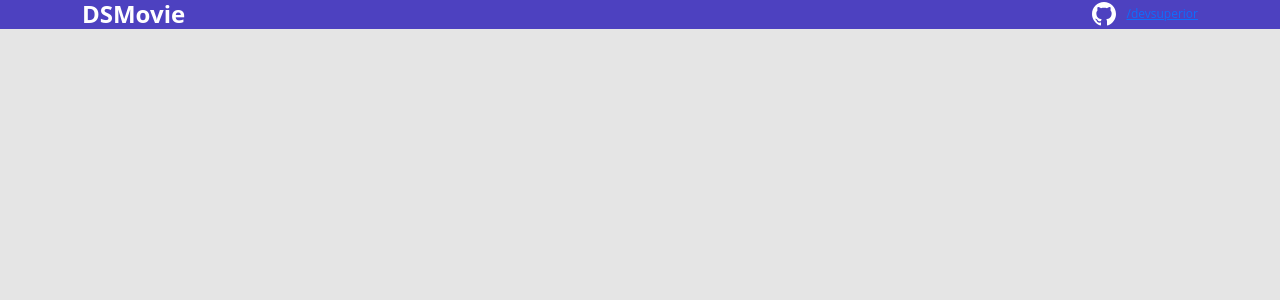
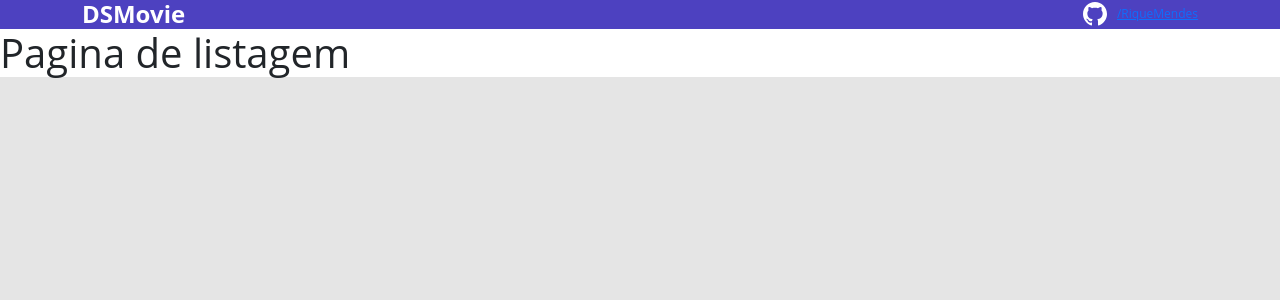
Before and after one commit to RiqueMendes/dsmovie, a React (Create React App) app in the folder frontend/: page / in a window 1280 px wide. Shown: the top 300 px of the page. Built offline with nearby package versions, Linux system fonts and the light colour scheme.

Commit message:
FrontEnd [task: routes]

```diff
--- a/frontend/package.json
+++ b/frontend/package.json
@@ -10,9 +10,11 @@
     "@types/node": "^16.7.13",
     "@types/react": "^18.0.0",
     "@types/react-dom": "^18.0.0",
+    "@types/react-router-dom": "5.3.2",
     "bootstrap": "5.1.3",
     "react": "^18.1.0",
     "react-dom": "^18.1.0",
+    "react-router-dom": "6.2.1",
     "react-scripts": "5.0.1",
     "typescript": "^4.4.2",
     "web-vitals": "^2.1.0"
--- a/frontend/src/App.tsx
+++ b/frontend/src/App.tsx
@@ -1,11 +1,23 @@
-import Navbar from "./components/navbar";
-
-
+import {
+  BrowserRouter,
+  Routes,
+  Route
+} from "react-router-dom";
+import Listing from 'pages/Listing';
+import Form from 'pages/Form';
+import Navbar from "components/navbar";
 
 function App() {
   return (
-    <Navbar/>
-
+    <BrowserRouter>
+      <Navbar />
+      <Routes>
+        <Route path="/" element={<Listing />} />
+        <Route path="/form">
+          <Route path=":movieId" element={<Form />} />
+        </Route>
+      </Routes>
+    </BrowserRouter>
   );
 }
 
--- a/frontend/src/components/navbar/index.tsx
+++ b/frontend/src/components/navbar/index.tsx
@@ -13,7 +13,7 @@
                     <a href="https://github.com/riquemendes" target="_blank" rel="noreferrer">
                         <div className="dsmovie-contact-container">
                             <GithubIcon />
-                            <p className="dsmovie-contact-link">/devsuperior</p>
+                            <p className="dsmovie-contact-link">/RiqueMendes</p>
                         </div>
                     </a>
                 </div>
--- /dev/null
+++ b/frontend/src/pages/Form/index.tsx
@@ -0,0 +1,8 @@
+function Form (){
+
+    return (
+        <h1>Pagina de formulario</h1>
+    )
+}
+
+export default Form;
--- /dev/null
+++ b/frontend/src/pages/Listing/index.tsx
@@ -0,0 +1,8 @@
+function Listing (){
+
+    return (
+        <h1>Pagina de listagem</h1>
+    )
+}
+
+export default Listing;
```
Also changed, not shown: 1 other file (tests, documents, lock files or other folders).
